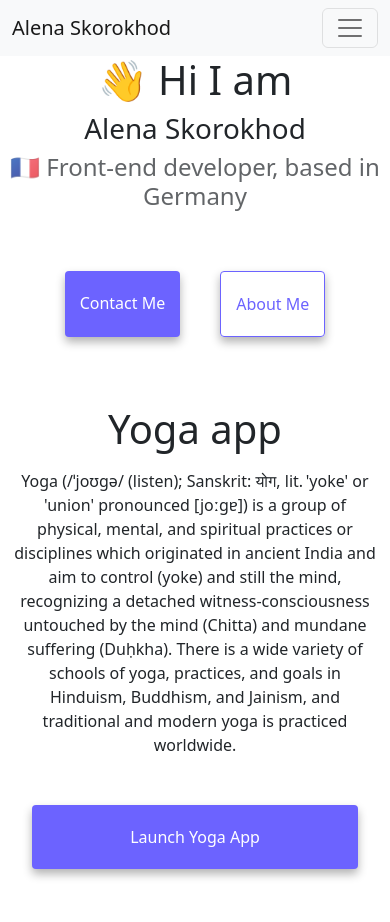
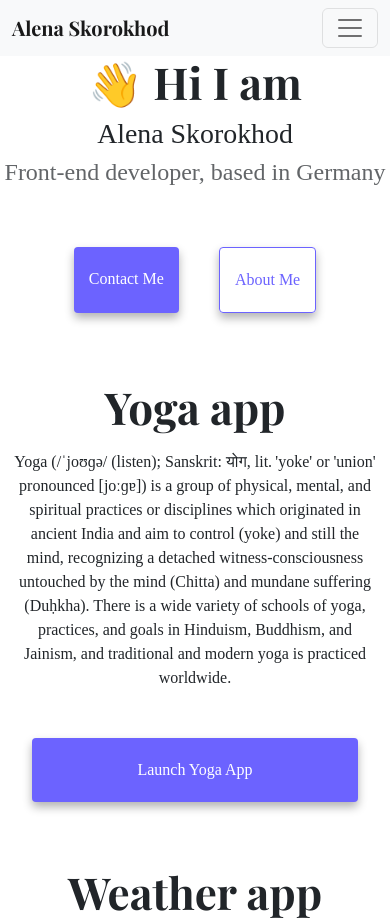
Before and after one commit to Skorohod91/Yoga.app, a plain HTML site: page index.html in a window 390 px wide. Shown: the top 922 px of the page. Drawn offline with nearby package versions, Linux system fonts and the light colour scheme.

Commit message:
new fonts

```diff
--- a/index.html
+++ b/index.html
@@ -6,6 +6,12 @@
     <meta name="viewport" content="width=device-width, initial-scale=1.0">
     <link href="https://cdn.jsdelivr.net/npm/bootstrap@5.2.2/dist/css/bootstrap.min.css" rel="stylesheet"
         integrity="sha384-Zenh87qX5JnK2Jl0vWa8Ck2rdkQ2Bzep5IDxbcnCeuOxjzrPF/et3URy9Bv1WTRi" crossorigin="anonymous">
+    <link rel="stylesheet" href="./style/portfolio.css">
+    <link rel="preconnect" href="https://fonts.googleapis.com">
+    <link rel="preconnect" href="https://fonts.gstatic.com" crossorigin>
+    <link
+        href="https://fonts.googleapis.com/css2?family=Dancing+Script:wght@700&family=Playfair+Display:wght@700&family=Poppins:wght@500;700&display=swap"
+        rel="stylesheet">
     <link rel="stylesheet" href="style.css">
     <meta name="discription" title="Your super app for healthy life">
     <title>Yoga.app</title>
@@ -29,7 +35,7 @@
     </nav>
     <h2 class="text-center">👋 Hi I am</h2>
     <h1 class="text-center">Alena Skorokhod</h1>
-    <h3 class="text-center">🇫🇷 Front-end developer, based in Germany</h3>
+    <h3 class="text-center">Front-end developer, based in Germany</h3>
     <div class="navigation-links mb-5">
         <a class="primary-link" href="" title="Contact Alena Skorokhod">Contact me</a>
         <a class="secondary-link" href="/Yoga.app/aboutMe.html" title="About Alena Skorokhod">About me</a>
--- a/style.css
+++ b/style.css
@@ -1,6 +1,23 @@
 :root {
+    --default-font-family: 'Poppins', sans-serif;
+    --heading-font-family: "Playfair Display", serif;
     --primary-color:#6c63ff;
     --box-shadow: 0 5px 10px rgba(0, 0, 0, 0.3);
+    --secondary-color: #fff;
+}
+
+body {
+    font-family: var(--default-font-famil);
+}
+
+h2 {
+    font-size: 80px;
+    text-align: center;
+    font-family: var(--heading-font-family);
+}
+
+.container-fluid {
+    font-family: var(--heading-font-family);
 }
 
 @media (max-width: 576px) {
@@ -10,8 +27,8 @@
     }
 
     h2 {
-        font-size: 32px;
-        text-align: center;
+        font-size: 44px;
+        font-weight: bold;
     }
 
     p {
@@ -27,17 +44,6 @@
         text-align: center;
         margin: 0 20px;
     }
-}
-
-@media (min-width: 576px) {
-    .d-sm-block {
-        display: block !important;
-    }
-}
-
-h2 {
-    font-size: 40px;
-    text-align: center;
 }
 
 h1 {
@@ -66,7 +72,7 @@ h3 {
     text-transform: capitalize;
     background: var(--primary-color);
     box-shadow: var(--box-shadow);
-    color: white;
+    color: var(--secondary-color);
 }
 
 .secondary-link {
```
